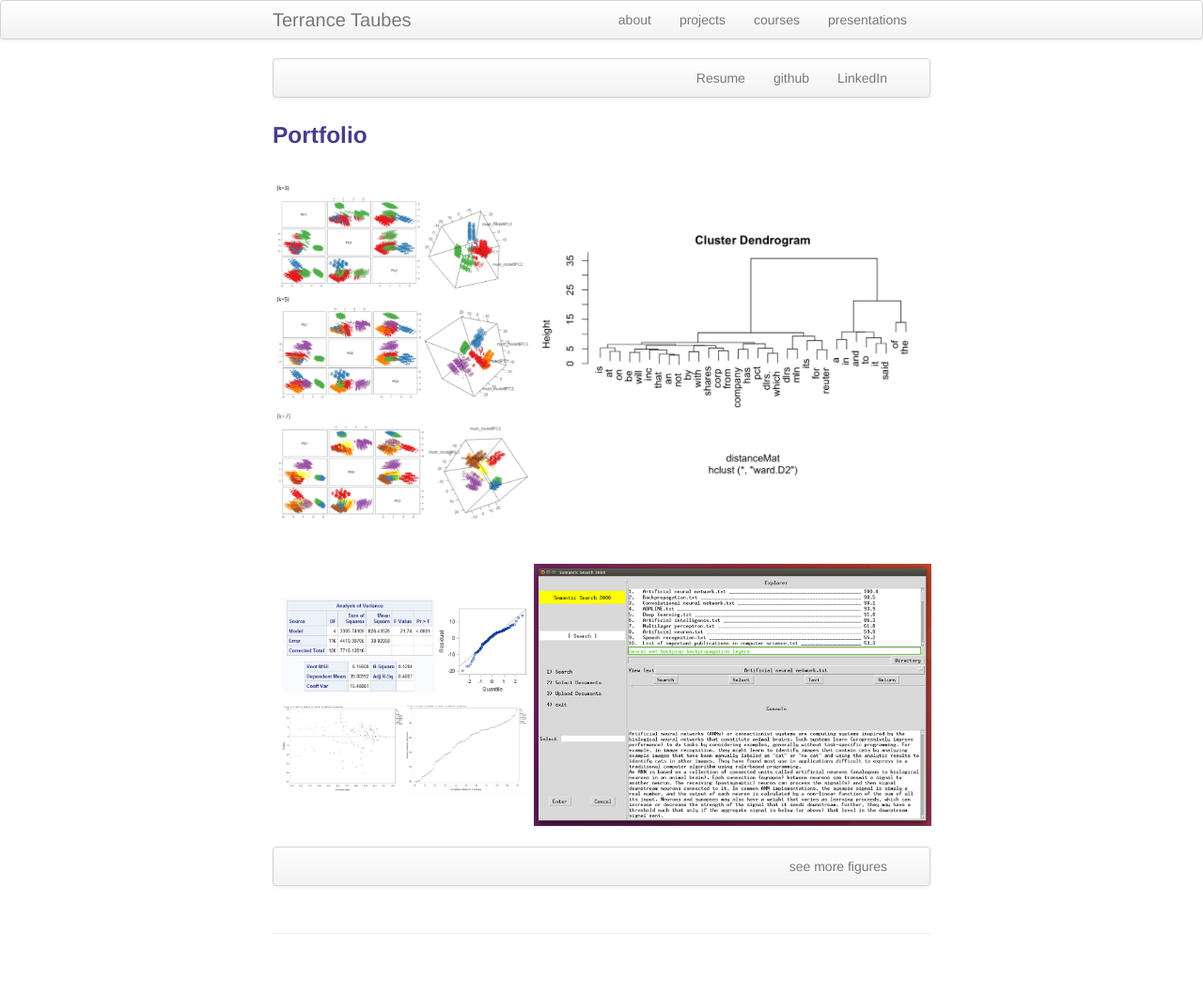
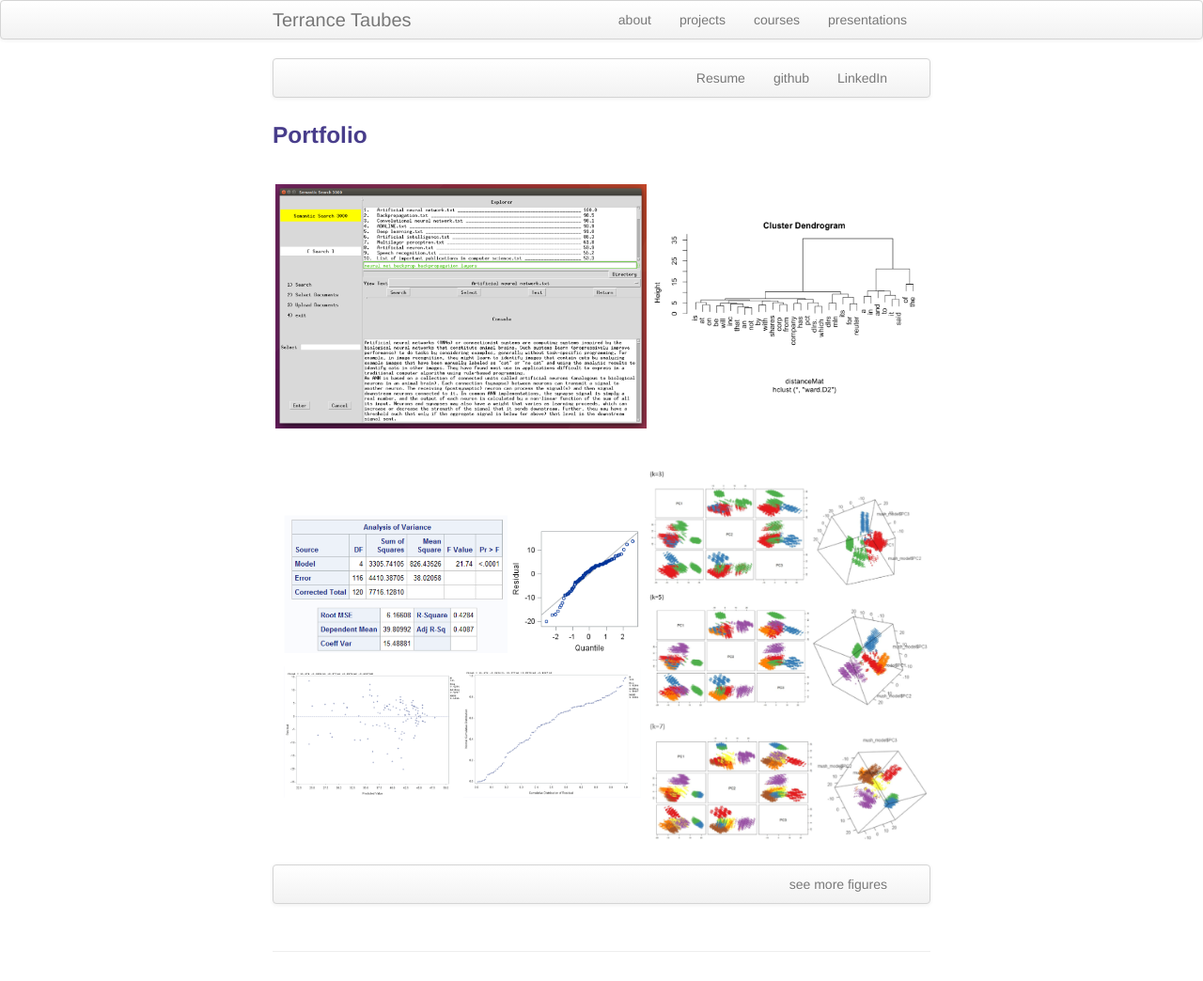
Before and after one commit to terrytaubes/terrytaubes.github.io, a Jekyll site: the page built from index.md, in a window 1280 px wide. Shown: the whole page at 94% size. Built offline with Jekyll 4.4.1, drawn with Linux system fonts in a browser that asks for light colours.

Commit message:
Update index.md

```diff
--- a/index.md
+++ b/index.md
@@ -21,7 +21,7 @@ keywords: statistics, data analytics, big data, data science, machine learning
 <tr>
   <td class="left">
     <a href="#">
-        <img src="assets/publpics/portfolioKmeans.PNG" alt="R/qtlcharts example" title="R/qtlcharts example"/>
+        <img src="assets/publpics/portfolioSS3k.png" alt="R/qtlcharts example" title="R/qtlcharts example"/>
     </a>
   </td>
   <td class="right">
@@ -39,7 +39,7 @@ keywords: statistics, data analytics, big data, data science, machine learning
   </td>
   <td class="right">
     <a href="#">
-        <img src="assets/publpics/portfolioSS3k.png" alt="Tian et al. (2015) Fig 4" title="Tian et al. (2015) Fig 4"/>
+        <img src="assets/publpics/portfolioKmeans.PNG" alt="Tian et al. (2015) Fig 4" title="Tian et al. (2015) Fig 4"/>
     </a>
   </td>
 </tr>
```
